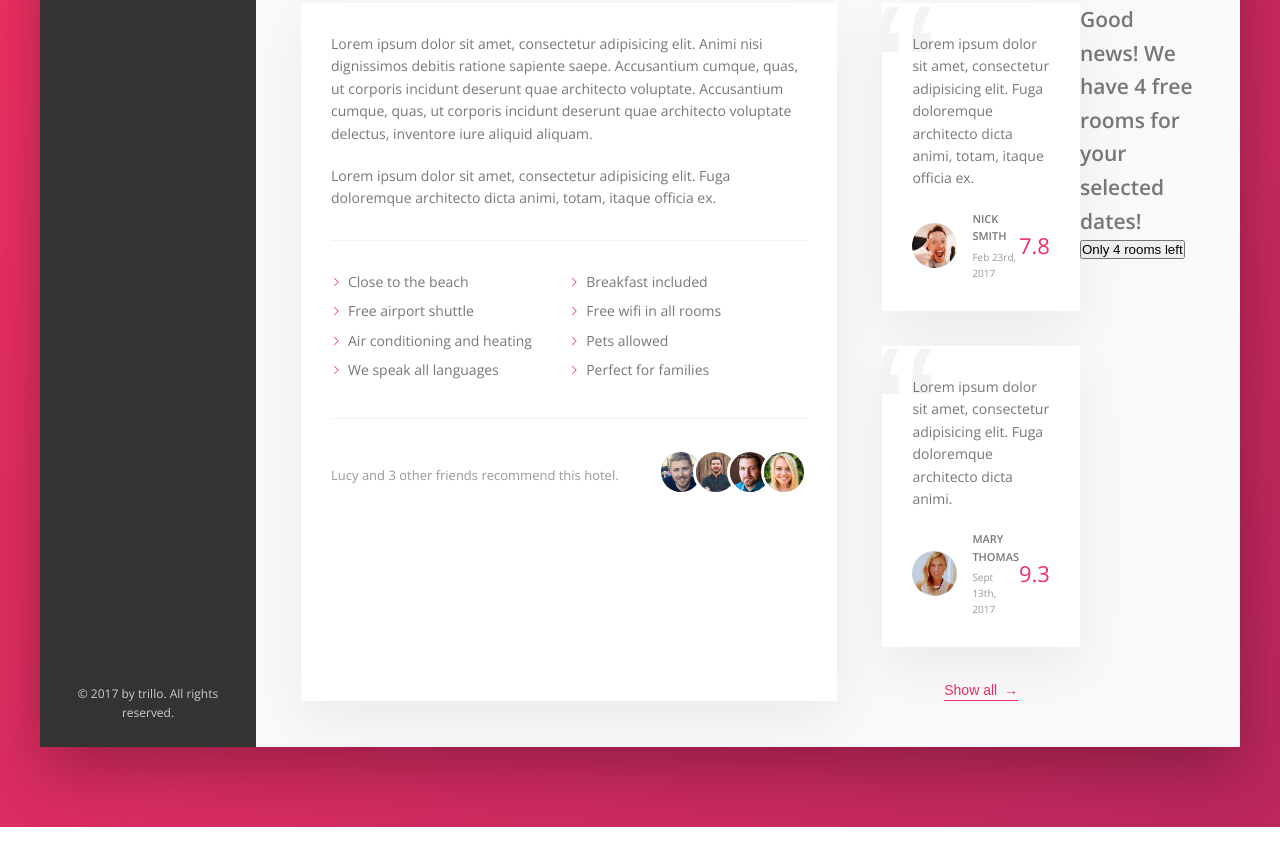
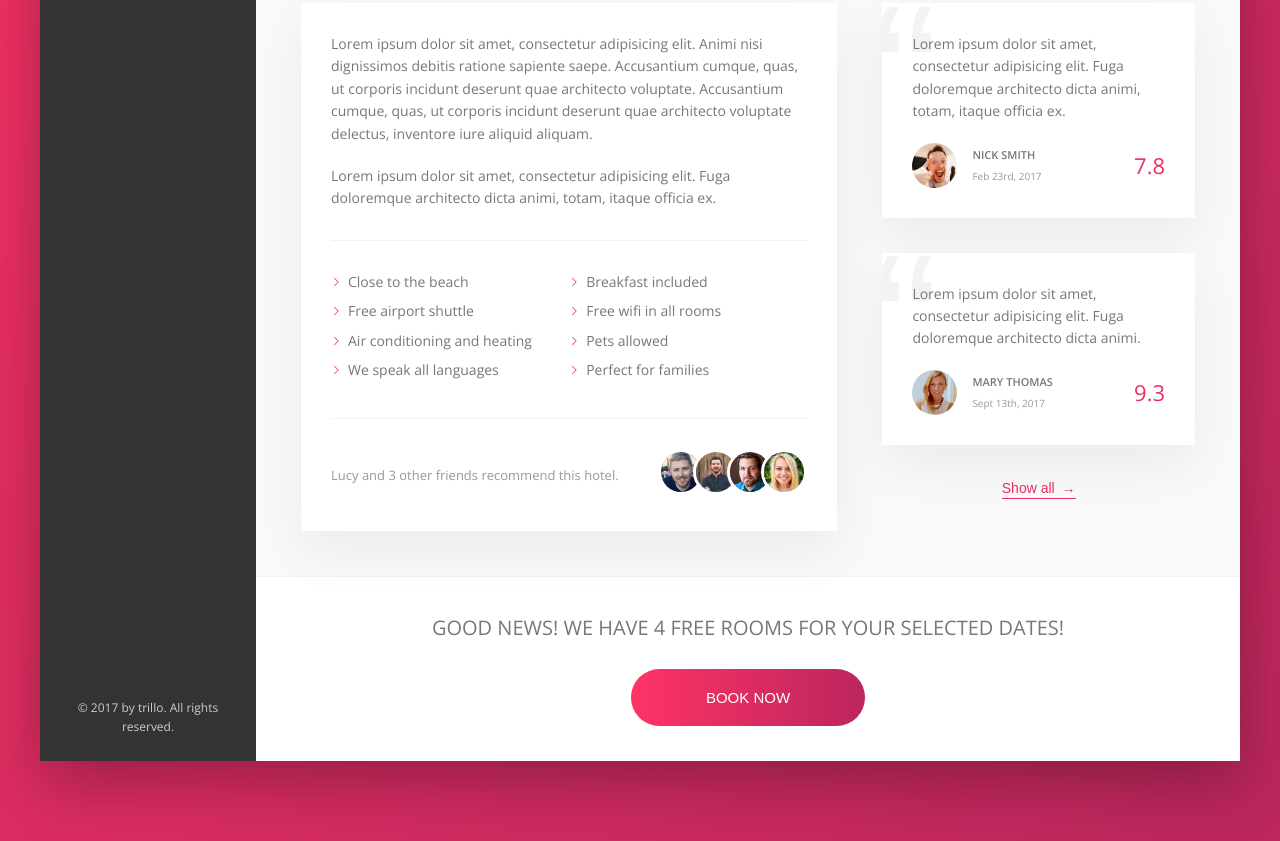
Before and after one commit to Panthari-Panthong/Learning-flexbox-Sass, a website: page index.html in a window 1280 px wide. Shown: the part 644-1485 px from the top of the page. Drawn offline with nearby package versions, Linux system fonts and the light colour scheme.

Commit message:
Add animation to book now button

```diff
--- a/index.html
+++ b/index.html
@@ -208,15 +208,16 @@
 
                             <button class="btn-inline">Show all <span>&rarr;</span></button>
                         </div>
-
+                    </div>
                      <div class="cta">
                          <h2 class="cta__book-now">
                             Good news! We have 4 free rooms for your selected dates!
                          </h2>
                          <button class="btn">
-                                Only 4 rooms left
+                             <span class="btn__visible">Book now</span>
+                             <span class="btn__invisible">Only 4 rooms left</span>
+
                          </button>
-                        </div>
                      </div>
                 </main>
             </div>
--- a/sass/_components.scss
+++ b/sass/_components.scss
@@ -477,3 +477,72 @@
     z-index: 1;
   }
 }
+
+
+
+////////////////////////////////////
+//CALL TO ACTION
+.cta {
+  padding: 3.5rem 0;
+  text-align: center;
+
+  &__book-now {
+    font-size: 2rem;
+    font-weight: 300;
+    text-transform: uppercase;
+    margin-bottom: 2.5rem;
+  }
+}
+
+
+///////////////////////////////////////
+//BUTTON
+.btn {
+  font-size: 1.5rem;
+  font-weight: 300;
+  text-transform: uppercase;
+  border-radius: 100px;
+  border: none;
+  background-image: linear-gradient(to right, var(--color-primary-light), var(--color-primary-dark));
+  color: #fff;
+  position: relative;
+  overflow: hidden;
+  cursor: pointer;
+
+  & > * {
+    display: inline-block;
+    height: 100%;
+    width: 100%;
+  }
+
+  &__visible {
+    padding: 2rem 7.5rem;
+  }
+
+  &__invisible {
+    position: absolute;
+    padding: 2rem 0;
+    left: 0;
+    top: -100%;
+    transition: all .2s;
+  }
+
+  &:hover {
+    background-image: linear-gradient(to left, var(--color-primary-light), var(--color-primary-dark));
+  }
+
+  &:hover &__visible {
+    transform: translateY(100%);
+
+  }
+
+  &:hover &__invisible {
+      top: 0;
+  }
+
+  &:focus {
+    outline: none;
+    animation: pulsate 1s infinite;
+  }
+
+}
```
Also changed, not shown: css/style.css. Lines whose indentation alone changed are shown as unchanged.
